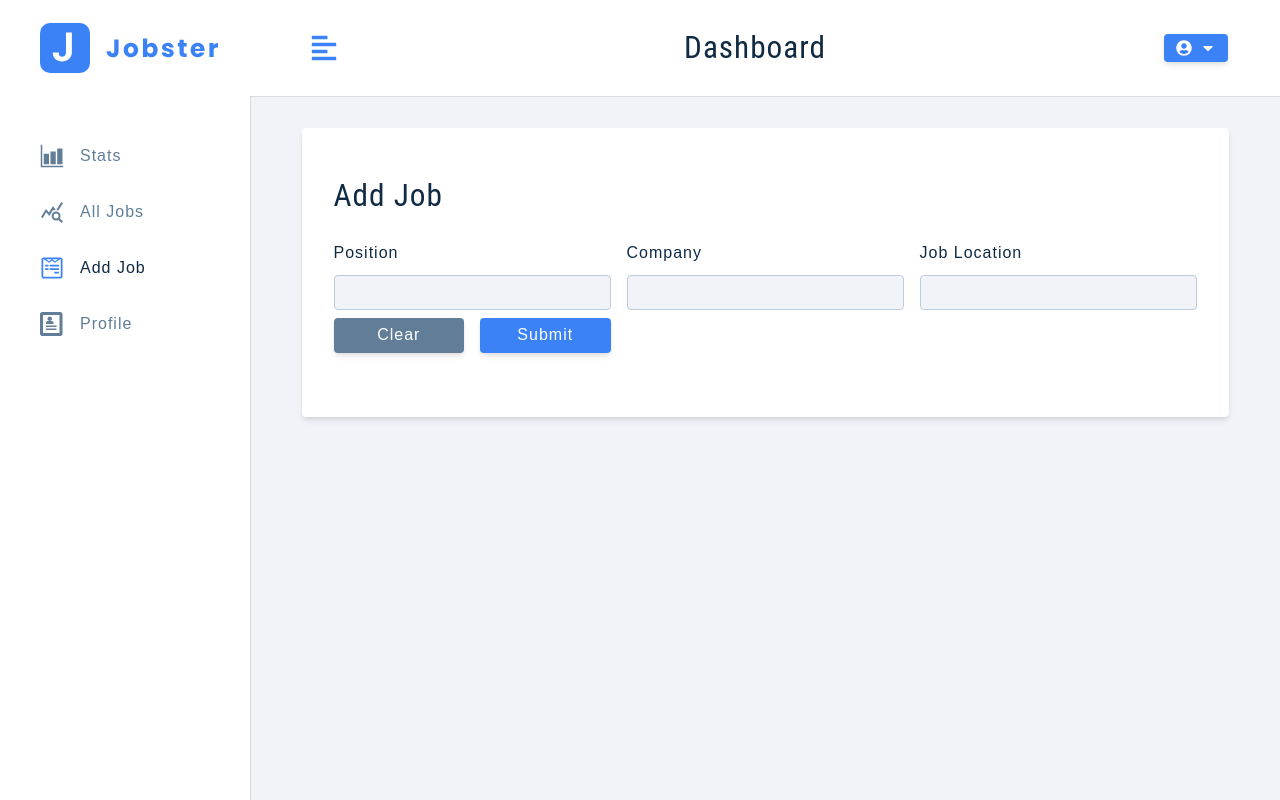
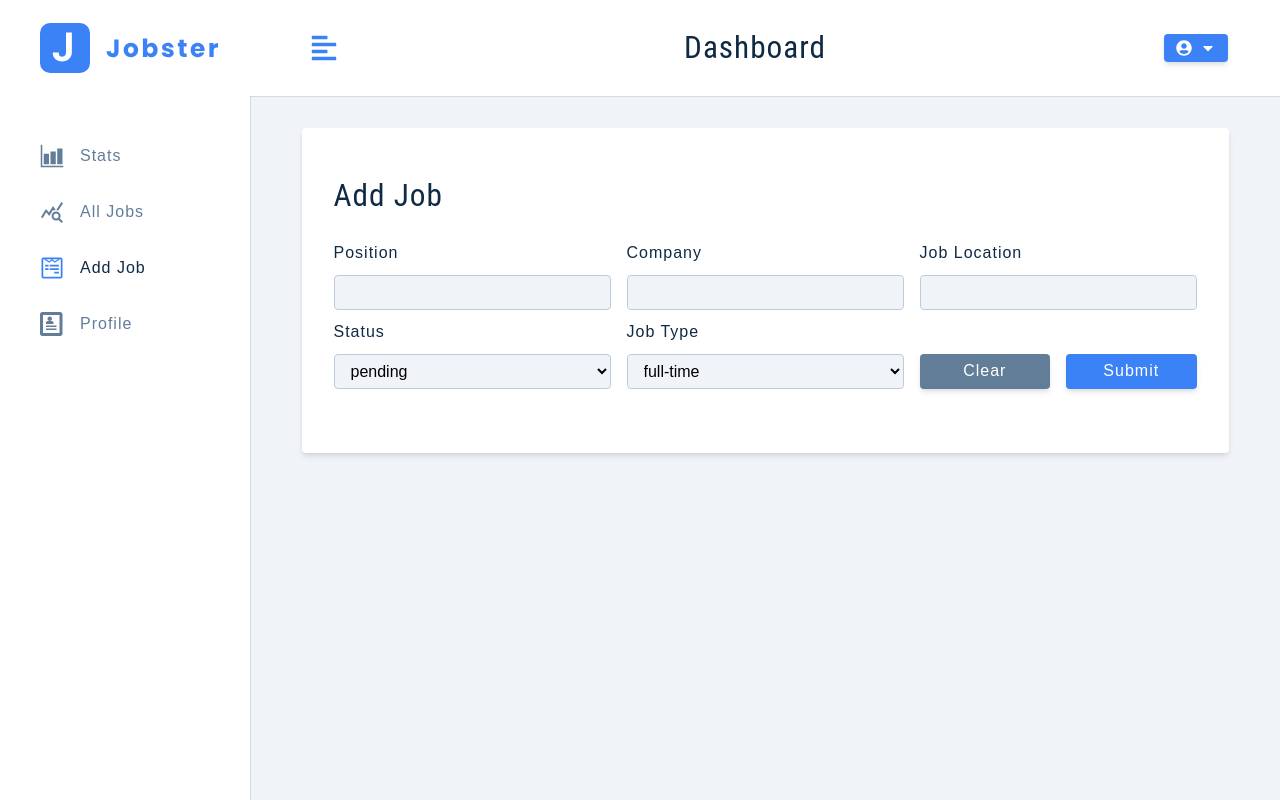
Before and after one commit to musaHaruna/Jobster-App, a React (Create React App) app: page /add-job in a window 1280 px wide. Built offline with nearby package versions, Linux system fonts and the light colour scheme.

Commit message:
add-form-row-select-component

```diff
--- a/src/components/FormRow.js
+++ b/src/components/FormRow.js
@@ -5,6 +5,7 @@
         {labelText || name}
       </label>
       <input
+        id={name}
         type={type}
         name={name}
         value={value}
--- /dev/null
+++ b/src/components/FormRowSelect.js
@@ -0,0 +1,25 @@
+const FormRowSelect = ({ labelText, name, value, handleChange, list }) => {
+  return (
+    <div className='form-row'>
+      <label htmlFor={name} className='form-label'>
+        {labelText || name}
+      </label>
+      <select
+        name={name}
+        id={name}
+        value={value}
+        onChange={handleChange}
+        className='form-select'
+      >
+        {list.map((itemValue, index) => {
+          return (
+            <option key={index} value={itemValue}>
+              {itemValue}
+            </option>
+          );
+        })}
+      </select>
+    </div>
+  );
+};
+export default FormRowSelect;
--- a/src/components/index.js
+++ b/src/components/index.js
@@ -1,7 +1,8 @@
 import BigSidebar from './BigSidebar';
 import FormRow from './FormRow';
+import FormRowSelect from './FormRowSelect';
 import Logo from './Logo';
 import Navbar from './Navbar';
 import SmallSidebar from './SmallSidebar';
 
-export { Logo, FormRow, Navbar, SmallSidebar, BigSidebar };
+export { Logo, FormRow, Navbar, SmallSidebar, BigSidebar, FormRowSelect };
--- a/src/pages/dashboard/AddJob.js
+++ b/src/pages/dashboard/AddJob.js
@@ -1,4 +1,4 @@
-import { FormRow } from '../../components';
+import { FormRow, FormRowSelect } from '../../components';
 import Wrapper from '../../assets/wrappers/DashboardFormPage';
 import { useSelector, useDispatch } from 'react-redux';
 import { toast } from 'react-toastify';
@@ -59,6 +59,21 @@
             value={jobLocation}
             handleChange={handleJobInput}
           />
+          {/* status */}
+          <FormRowSelect
+            name='status'
+            value={status}
+            handleChange={handleJobInput}
+            list={statusOptions}
+          />
+          {/* job type*/}
+          <FormRowSelect
+            name='jobType'
+            labelText='job type'
+            value={jobType}
+            handleChange={handleJobInput}
+            list={jobTypeOptions}
+          />
           <div className='btn-container'>
             <button
               type='button'
```
